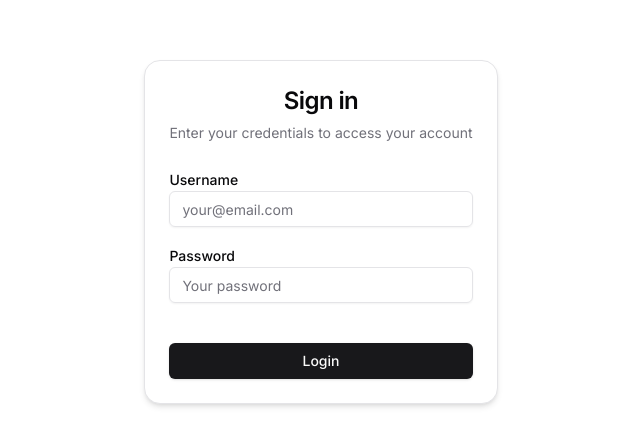
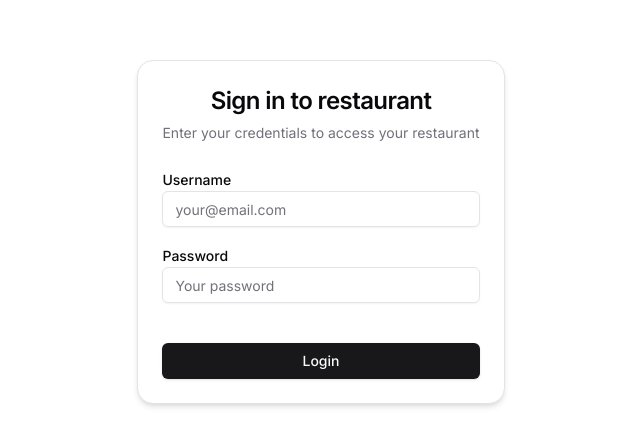
Before and after one commit to vazovski37/sheukvete-frontend, a Next.js app: page /login in a window 1280 px wide. Shown: the part 168-614 px from the top of the page, without its empty margins (319-959 px from the left). Built offline with nearby package versions, Linux system fonts and the light colour scheme.

Commit message:
dummy changes

```diff
--- a/src/features/auth/hooks/useLogout.ts
+++ b/src/features/auth/hooks/useLogout.ts
@@ -30,9 +30,9 @@ export const useLogout = () => {
 
       // Clear cookies from the client-side.
       // Since 'token' is now set by JS, it can be destroyed by JS.
+      destroyCookie(null, "RESTAURANT_JWT", { path: '/' }); // Clear restaurant-level token cookie (HttpOnly, but good to try destroying)
       destroyCookie(null, "token", { path: '/' }); // Clear user-level token cookie
       destroyCookie(null, "role", { path: '/' }); // Clear role cookie (non-HttpOnly)
-      destroyCookie(null, "RESTAURANT_JWT", { path: '/' }); // Clear restaurant-level token cookie (HttpOnly, but good to try destroying)
 
       // Clear Zustand user store
       logoutUserStore();
@@ -43,9 +43,9 @@ export const useLogout = () => {
     onError: (error) => {
       console.error("Logout failed", error);
       // Even if API logout fails, clear client-side state and redirect for UX
+      destroyCookie(null, "RESTAURANT_JWT", { path: '/' });
       destroyCookie(null, "token", { path: '/' });
       destroyCookie(null, "role", { path: '/' });
-      destroyCookie(null, "RESTAURANT_JWT", { path: '/' });
       logoutUserStore();
       router.push("/login");
     },
--- a/src/features/auth/login/LoginForm.tsx
+++ b/src/features/auth/login/LoginForm.tsx
@@ -26,10 +26,10 @@ const LoginForm = () => {
       <Card className="w-full max-w-md rounded-2xl shadow-md">
         <CardHeader className="text-center">
           <CardTitle className="text-2xl font-semibold tracking-tight">
-            Sign in
+            Sign in to restaurant
           </CardTitle>
           <p className="text-sm text-muted-foreground mt-1">
-            Enter your credentials to access your account
+            Enter your credentials to access your restaurant
           </p>
         </CardHeader>
 
--- a/src/features/auth/login/useLogin.ts
+++ b/src/features/auth/login/useLogin.ts
@@ -68,9 +68,9 @@ export function useLogin() {
       toast.success("Login successful!");
 
     } catch (e: any) {
-      console.error("Login failed:", e);
-      setErrorMessage(e.message || 'Invalid login credentials');
-      toast.error(e.message || 'Invalid login credentials');
+      console.error("Login failed:", e );
+      setErrorMessage(e.response.error || 'Invalid login credentials');
+      toast.error(e.response.error || 'Invalid login credentials');
     }
   };
 
```
